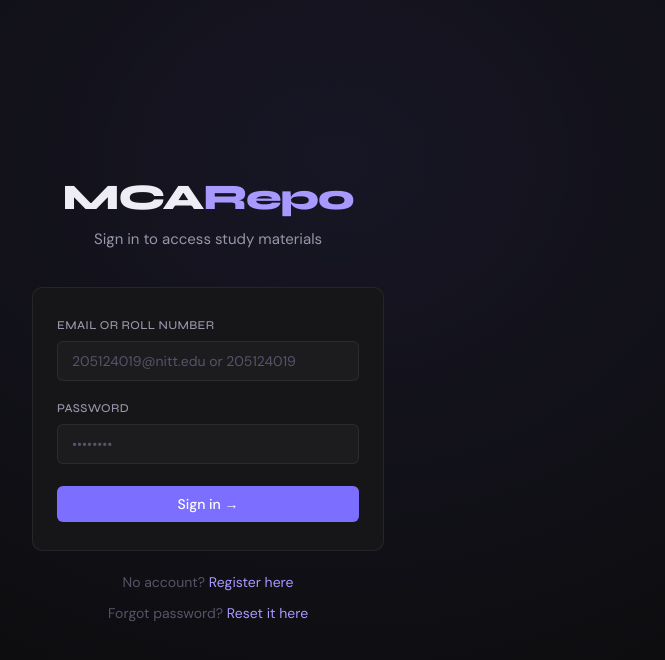
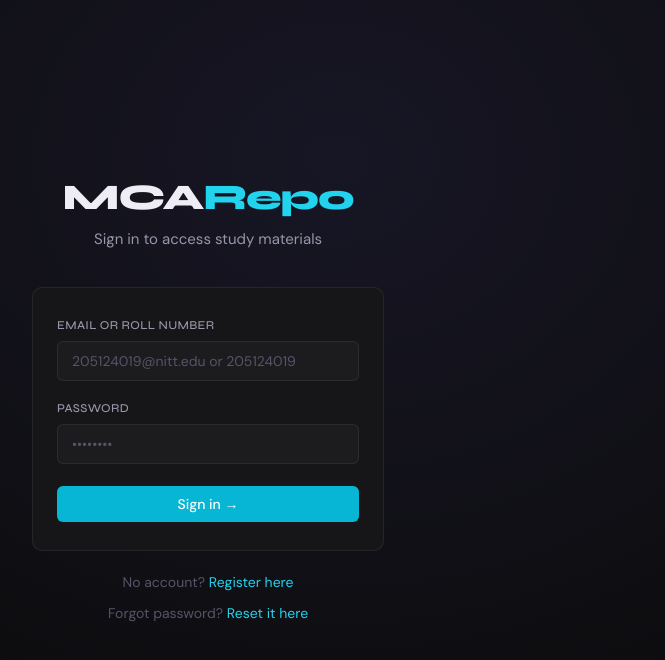
Before and after one commit to arjunsrajput/CampusVault-MCARepo, a React (Vite) app in the folder client/: page /login in a window 1280 px wide. Shown: the top 660 px of the page, without its empty margins (432-1097 px from the left). Built offline with nearby package versions, Linux system fonts and the light colour scheme; no server answers.

Commit message:
checkpoint: update accent color from purple to cyan

```diff
--- a/client/src/index.css
+++ b/client/src/index.css
@@ -3,7 +3,7 @@
   --bg:#0d0d0f;--bg2:#141416;--bg3:#1c1c1f;--card:#161618;
   --border:rgba(255,255,255,0.07);--border2:rgba(255,255,255,0.13);
   --text:#eeedf5;--text2:#9896aa;--text3:#55546a;
-  --accent:#7c6fff;--accent2:#a899ff;--accent-bg:rgba(124,111,255,0.12);--accent-dim:rgba(124,111,255,0.18);
+  --accent:#06B6D4;--accent2:#22D3EE;--accent-bg:rgba(6,182,212,0.12);--accent-dim:rgba(6,182,212,0.18);
   --green:#22c55e;--green-bg:rgba(34,197,94,0.1);
   --amber:#f59e0b;--amber-bg:rgba(245,158,11,0.1);--amber-dim:rgba(245,158,11,0.18);
   --red:#ef4444;--red-bg:rgba(239,68,68,0.1);
```
